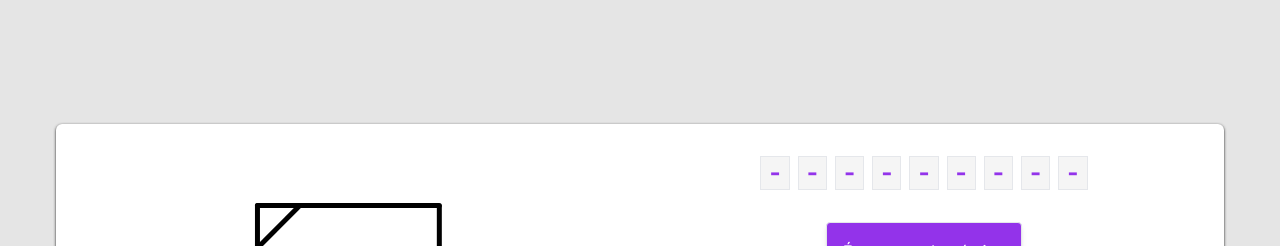
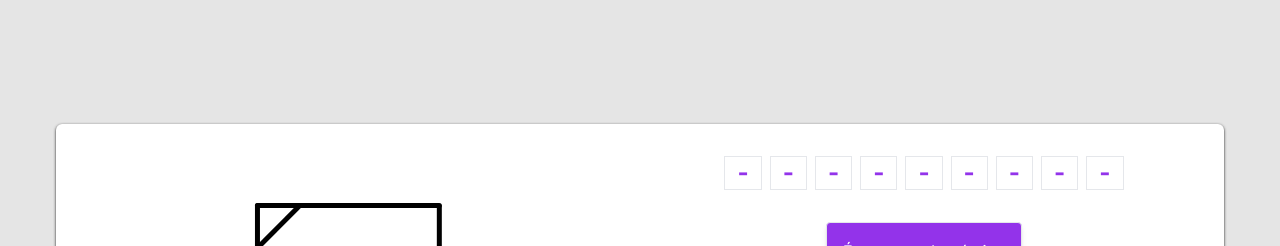
Before and after one commit to manoelps/Jogo-da-Forca-NextJS, a Next.js app: page / in a window 1280 px wide. Shown: the top 246 px of the page. Built offline with nearby package versions, Linux system fonts and the light colour scheme.

Commit message:
atualizado estilo dos blocos

```diff
--- a/src/app/page.tsx
+++ b/src/app/page.tsx
@@ -6,8 +6,15 @@ import classNames from 'classnames';
 import Image from 'next/image';
 
 const Home = () => {
-  const { letters, question, alfabeto, keyboard, gameReset, score, result } =
-    useHangman();
+  const {
+    letters,
+    question,
+    alphabetLetters,
+    keyboard,
+    gameReset,
+    score,
+    result
+  } = useHangman();
 
   return (
     <main className="flex flex-col items-center justify-center lg:h-screen">
@@ -29,12 +36,12 @@ const Home = () => {
                 <div
                   key={index}
                   className={classNames(
-                    `border px-2 bg-neutral-100 text-purple-600`,
+                    `border px-2 text-purple-600 md:px-3 lg:px-3`,
                     {
                       'bg-red-600 text-white/100': !result && score > 5
                     },
                     {
-                      'bg-green-600 text-white/100': result && score < 6
+                      'bg-green-600 text-white/100': result
                     }
                   )}
                 >
@@ -50,19 +57,19 @@ const Home = () => {
             </div>
 
             <div className="grid grid-cols-5 sm:grid-cols-6 md:grid-cols-9 lg:grid-cols-9 gap-2 justify-center">
-              {alfabeto.map((alfabeto, index) => (
+              {alphabetLetters.map((alphabet, index) => (
                 <button
                   key={index}
                   className={classNames(
                     `flex items-center justify-center shadow-md border font-semibold text-white w-14 h-14 bg-purple-600 rounded-md hover:scale-95`,
-                    { 'bg-slate-600 cursor-not-allowed': alfabeto.disabled }
+                    { 'bg-slate-600 cursor-not-allowed': alphabet.disabled }
                   )}
                   onClick={() => {
-                    keyboard(alfabeto.letter);
+                    keyboard(alphabet.letter);
                   }}
-                  disabled={alfabeto.disabled}
+                  disabled={alphabet.disabled}
                 >
-                  {alfabeto.letter}
+                  {alphabet.letter}
                 </button>
               ))}
             </div>
--- a/src/hooks/useHangman.ts
+++ b/src/hooks/useHangman.ts
@@ -118,7 +118,7 @@ const useHangman = () => {
   return {
     letters,
     question,
-    alfabeto: alphabetLetters,
+    alphabetLetters,
     keyboard,
     gameReset,
     score,
```
